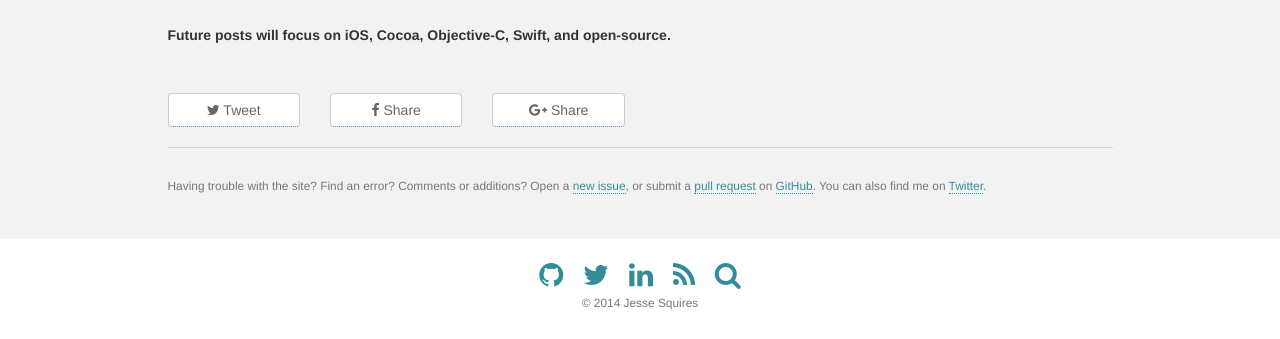
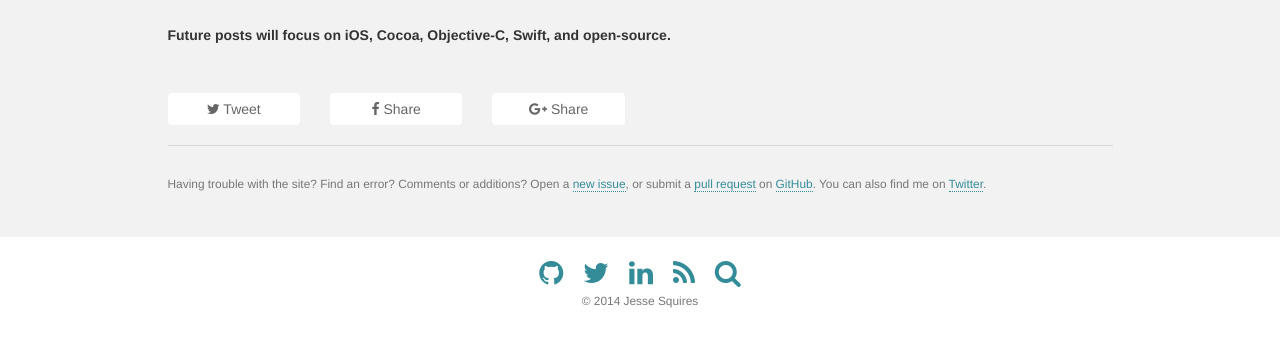
Before and after one commit to jessesquires/jessesquires.com, a Jekyll site: the page built from _posts/2014-06-09-built-with-open-source.md, in a window 1280 px wide. Shown: the part 987-1326 px from the top of the page. Built offline with Jekyll 4.4.1, drawn with Linux system fonts in a browser that asks for light colours; nearby versions of some CDN libraries; Markdown is read by kramdown in place of the engine named in the settings.

Commit message:
fix share button styles

```diff
--- a/css/style.css
+++ b/css/style.css
@@ -39,6 +39,10 @@ h1 > a:link {
 
 h1 > a:hover {
 	text-decoration:none;
+}
+
+a.btn {
+	border-width: 0px;
 }
 
 hr {
```
